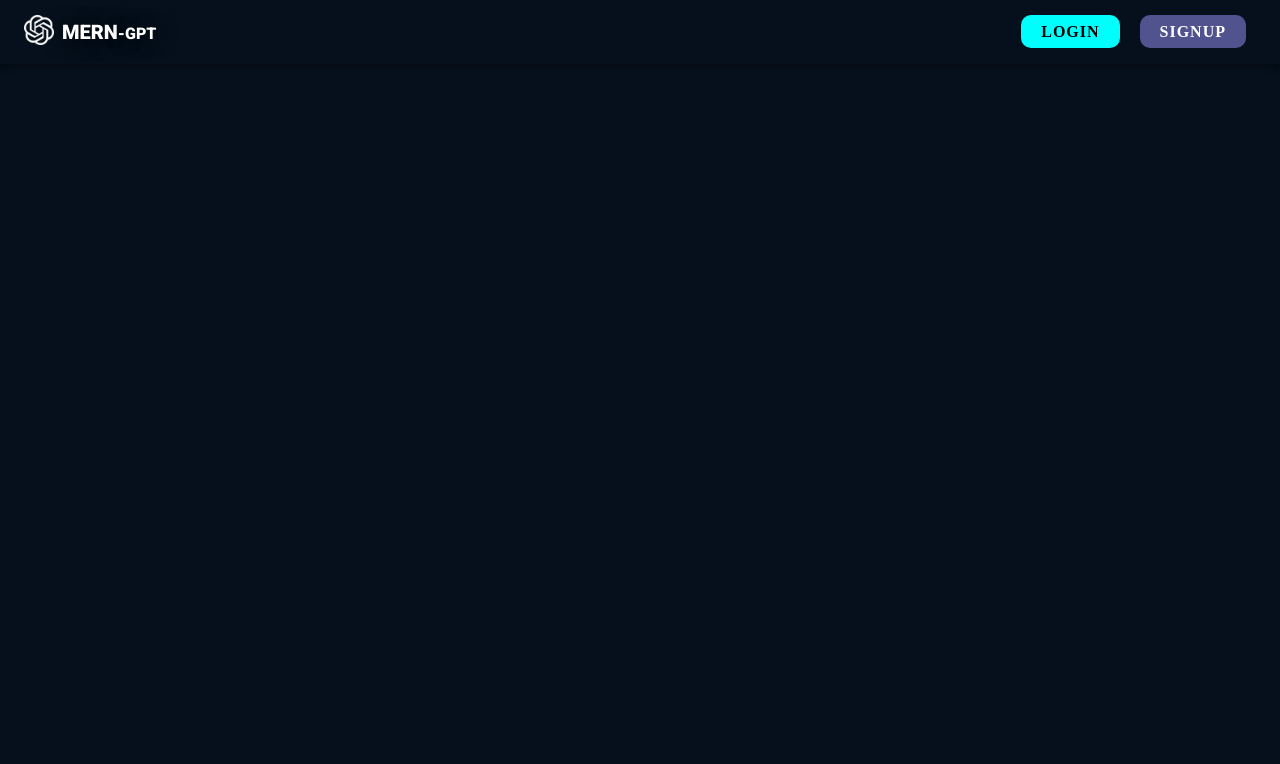
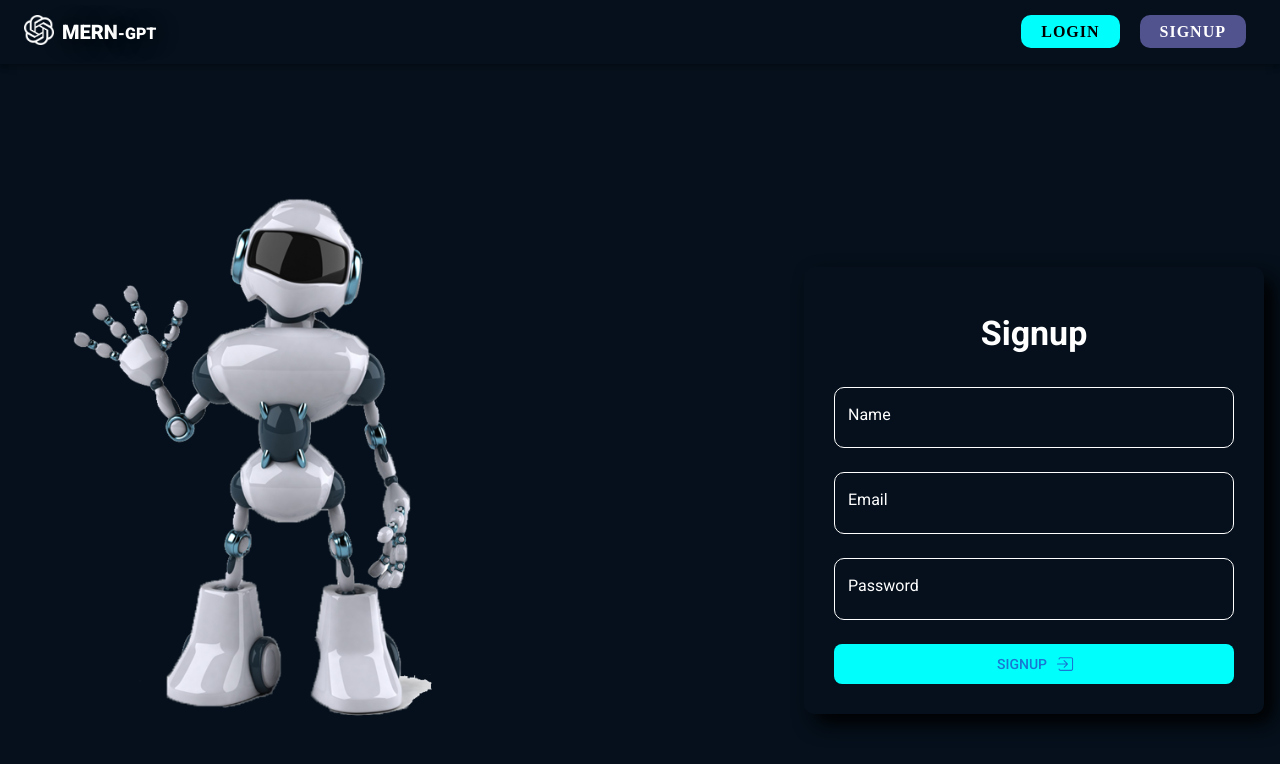
Before and after one commit to HassanKashif-pro/Ai-Chat-Bot, a React (Vite) app in the folder frontend/: page /signup in a window 1280 px wide. Shown: the top 764 px of the page. Built offline with nearby package versions, Linux system fonts and the light colour scheme; no server answers.

Commit message:
GUI of Sign Up page/

```diff
--- a/frontend/src/pages/Login.tsx
+++ b/frontend/src/pages/Login.tsx
@@ -3,11 +3,12 @@
 import { SiSimplelogin } from "react-icons/si";
 import { toast } from "react-hot-toast";
 import { useAuth } from "../context/AuthContext";
-import React from "react";
+import React, { useEffect } from "react";
+import { useNavigate } from "react-router-dom";
 
 const Login = () => {
   const auth = useAuth();
-
+  const navigate = useNavigate();
   const handleSubmit = async (e: React.FormEvent<HTMLFormElement>) => {
     e.preventDefault();
     const formData = new FormData(e.currentTarget);
@@ -25,6 +26,11 @@
       console.error(error);
     }
   };
+  useEffect(() => {
+    if (auth?.user) {
+      return navigate("/chat");
+    }
+  }, [auth]);
 
   return (
     <Box width={"100%"} height={"100%"} display="flex" flex={1}>
--- a/frontend/src/pages/Signup.tsx
+++ b/frontend/src/pages/Signup.tsx
@@ -1,7 +1,98 @@
-import React from "react";
-
-function Signup() {
-  return <div></div>;
-}
+import React, { useEffect } from "react";
+import { IoIosLogIn } from "react-icons/io";
+import { Box, Typography, Button } from "@mui/material";
+import CustomizedInput from "../components/shared/CustomizedInput";
+import { toast } from "react-hot-toast";
+import { useAuth } from "../context/AuthContext";
+import { useNavigate } from "react-router-dom";
+const Signup = () => {
+  const navigate = useNavigate();
+  const auth = useAuth();
+  const handleSubmit = async (e: React.FormEvent<HTMLFormElement>) => {
+    e.preventDefault();
+    const formData = new FormData(e.currentTarget);
+    const name = formData.get("name") as string;
+    const email = formData.get("email") as string;
+    const password = formData.get("password") as string;
+    try {
+      toast.loading("Signing Up", { id: "signup" });
+      await auth?.signup(name, email, password);
+      toast.success("Signed Up Successfully", { id: "signup" });
+    } catch (error) {
+      console.log(error);
+      toast.error("Signing Up Failed", { id: "signup" });
+    }
+  };
+  useEffect(() => {
+    if (auth?.user) {
+      return navigate("/chat");
+    }
+  }, [auth]);
+  return (
+    <Box width={"100%"} height={"100%"} display="flex" flex={1}>
+      <Box padding={8} mt={8} display={{ md: "flex", sm: "none", xs: "none" }}>
+        <img src="airobot.png" alt="Robot" style={{ width: "400px" }} />
+      </Box>
+      <Box
+        display={"flex"}
+        flex={{ xs: 1, md: 0.5 }}
+        justifyContent={"center"}
+        alignItems={"center"}
+        padding={2}
+        ml={"auto"}
+        mt={16}
+      >
+        <form
+          onSubmit={handleSubmit}
+          style={{
+            margin: "auto",
+            padding: "30px",
+            boxShadow: "10px 10px 20px #000",
+            borderRadius: "10px",
+            border: "none",
+          }}
+        >
+          <Box
+            sx={{
+              display: "flex",
+              flexDirection: "column",
+              justifyContent: "center",
+            }}
+          >
+            <Typography
+              variant="h4"
+              textAlign="center"
+              padding={2}
+              fontWeight={600}
+            >
+              Signup
+            </Typography>
+            <CustomizedInput type="text" name="name" label="Name" />
+            <CustomizedInput type="email" name="email" label="Email" />
+            <CustomizedInput type="password" name="password" label="Password" />
+            <Button
+              type="submit"
+              sx={{
+                px: 2,
+                py: 1,
+                mt: 2,
+                width: "400px",
+                borderRadius: 2,
+                bgcolor: "#00fffc",
+                ":hover": {
+                  bgcolor: "white",
+                  color: "black",
+                },
+              }}
+              endIcon={<IoIosLogIn />}
+            >
+              Signup
+            </Button>
+          </Box>
+        </form>
+      </Box>
+    </Box>
+  );
+};
 
 export default Signup;
```
